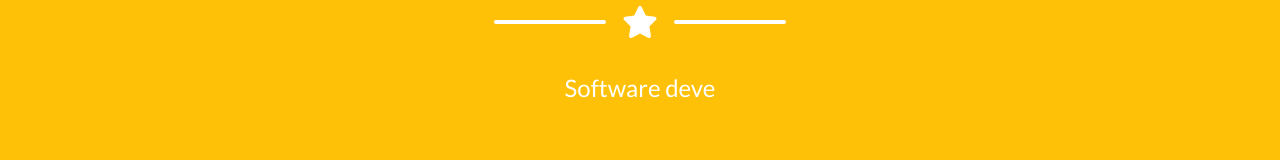
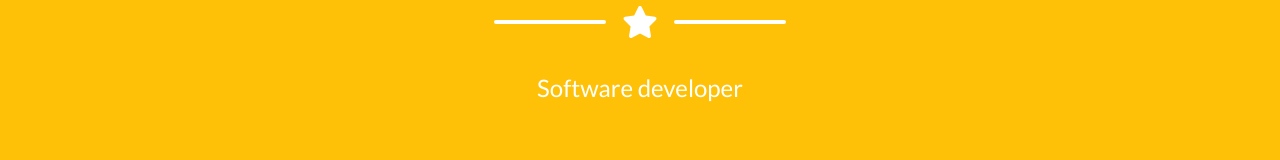
Before and after one commit to khanya24/mycv, a website: page index.html in a window 1280 px wide. Shown: the part 506-666 px from the top of the page. Drawn offline with nearby package versions, Linux system fonts and the light colour scheme.

Commit message:
Change word from developing to developer

```diff
--- a/index.html
+++ b/index.html
@@ -60,7 +60,7 @@
                 <div class="divider-custom-line"></div>
             </div>
             <!-- Masthead Subheading-->
-            <p class="masthead-subheading font-weight-light mb-0"> Software deve </p>
+            <p class="masthead-subheading font-weight-light mb-0"> Software developer </p>
         </div>
     </header>
     <!-- Portfolio Section-->
```
